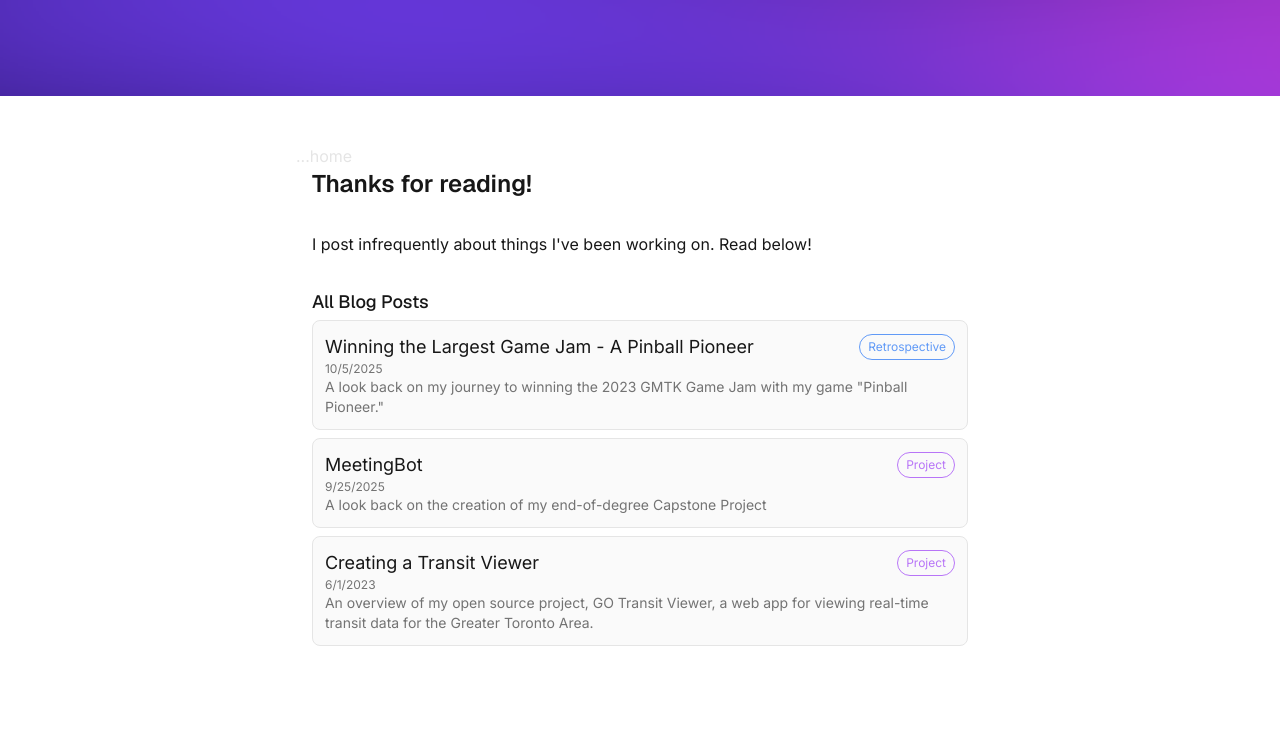
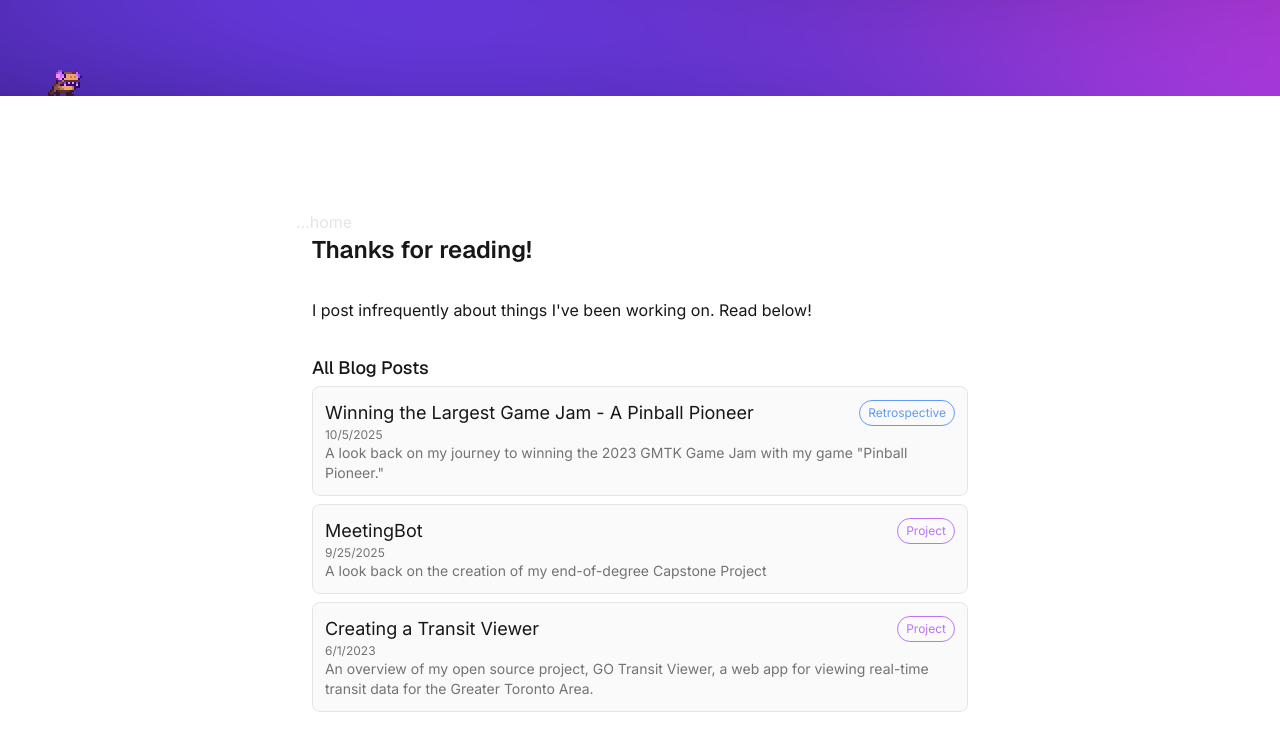
Before and after one commit to alexeckardt/MyWebsite, a Next.js app: page /blog in a window 1280 px wide. Shown: the top 750 px of the page. Built offline with nearby package versions, Linux system fonts and the light colour scheme; a web font is replaced by a local one; what @iconify/tailwind4 would draw is missing.

Commit message:
new imagem, website fixes

```diff
--- a/src/components/AppShell.tsx
+++ b/src/components/AppShell.tsx
@@ -1,4 +1,6 @@
 import { ReactNode } from "react";
+import Image from "next/image";
+import Favicon from "../../public/favicon.png";
 
 export const AppShell = ({ children, ...props }: any) => {
 
@@ -7,9 +9,18 @@ export const AppShell = ({ children, ...props }: any) => {
             {/* Top Bar */}
             <div className="h-1/4 w-full -z-1 overflow-hidden bg-[url(/images/backgrounds/header_dark.png)] bg-bottom bg-cover fixed top-0 left-0"></div>
 
-
             {/* Body */}
             <div className="bg-background w-full mt-24">
+
+                <Image
+                    src={Favicon}
+                    alt="Favicon"
+                    width={Favicon.width}
+                    height={Favicon.height}
+                    unoptimized
+                    className="relative -top-[26px] left-2 lg:left-12"
+                />
+
                 <div className="flex flex-col w-full max-w-[65ch] mx-12 lg:mx-auto pt-12 lg:mt-10">
                     {/* Header */}
                     <></>
```
Also changed, not shown: 1 other file (tests, documents, lock files or other folders).
